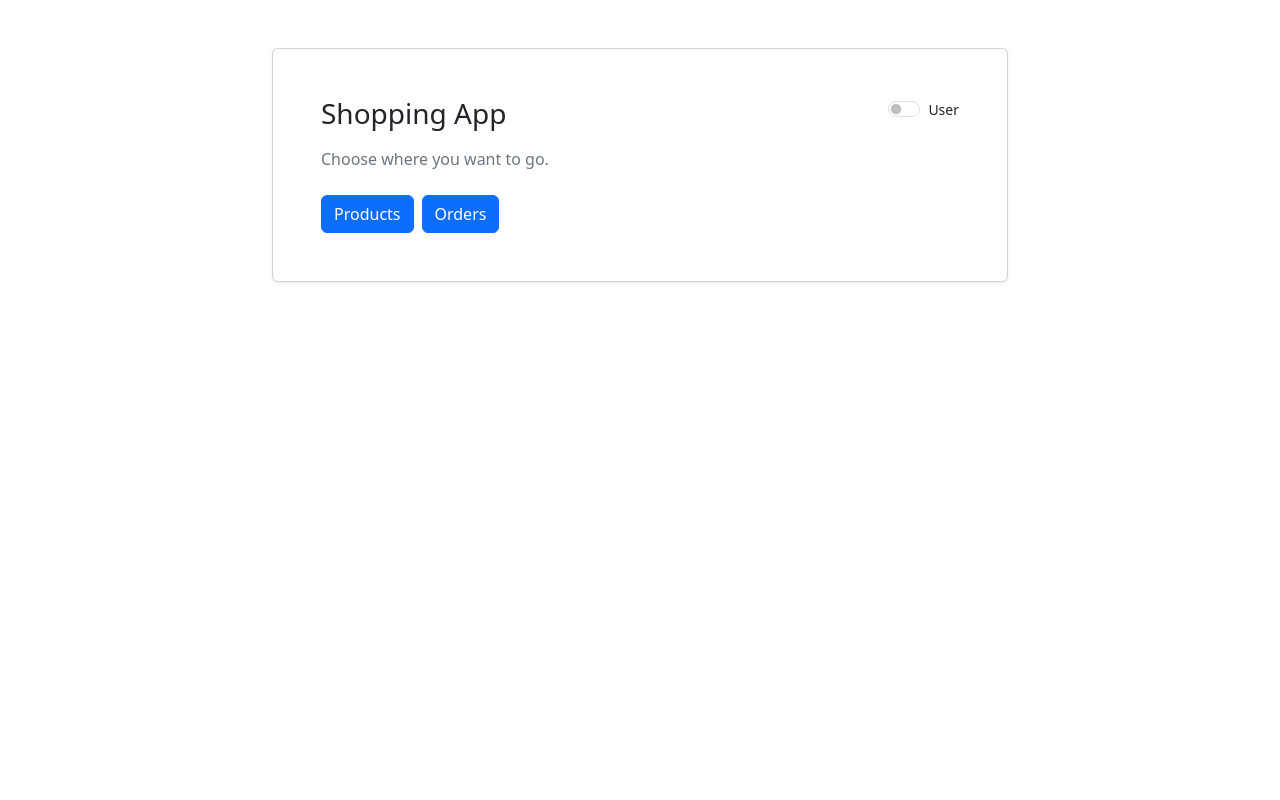
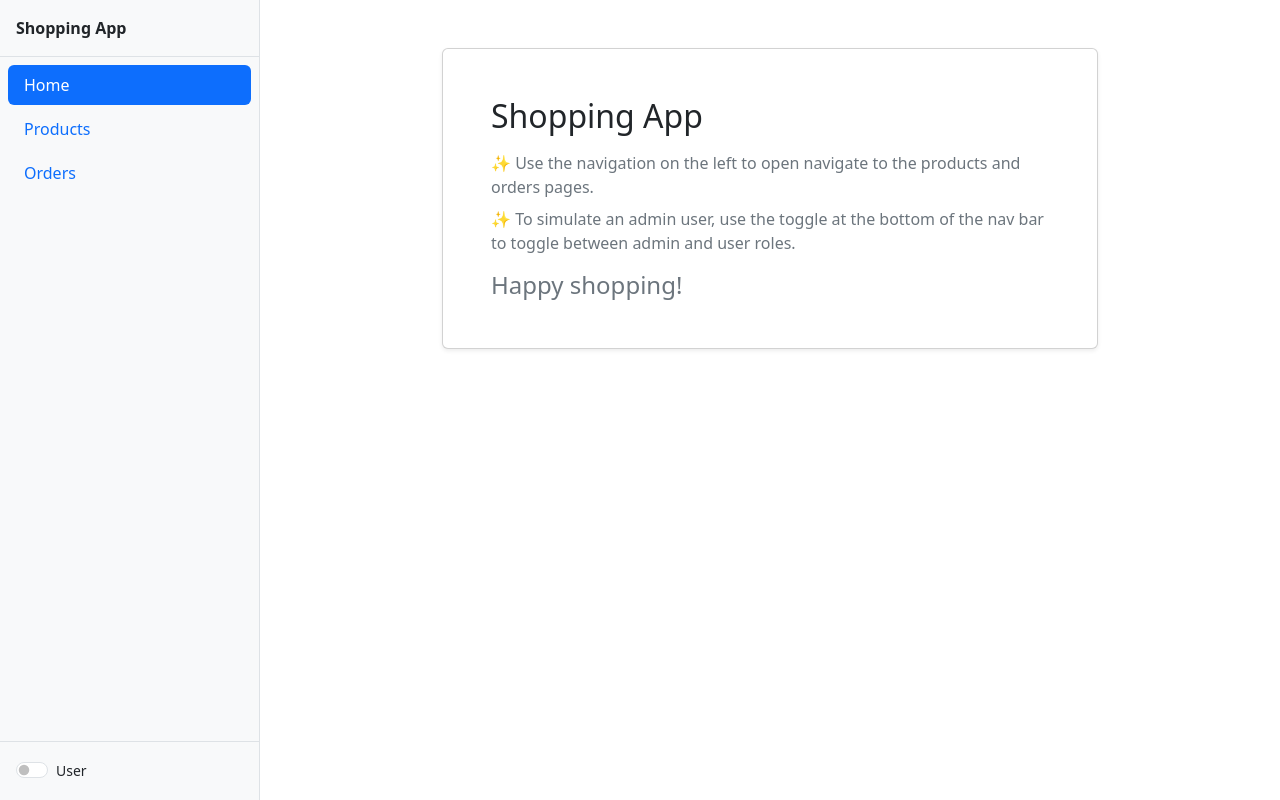
Before and after one commit to substitute03/ShoppingAppNg, an Angular app in the folder ShoppingAppNg/: page / in a window 1280 px wide. Built offline with nearby package versions, Linux system fonts and the light colour scheme.

Commit message:
Add vertical nav bar

```diff
--- a/ShoppingAppNg/src/app/app.html
+++ b/ShoppingAppNg/src/app/app.html
@@ -1 +1,44 @@
-<router-outlet />
+<div class="d-flex min-vh-100">
+  <aside
+    class="border-end bg-light flex-shrink-0 d-flex flex-column"
+    style="width: 260px"
+    aria-label="Main navigation"
+  >
+    <div class="p-3 border-bottom">
+      <span class="fw-semibold">Shopping App</span>
+    </div>
+    <nav class="nav nav-pills flex-column p-2 gap-1 flex-grow-1">
+      <a
+        class="nav-link text-start"
+        routerLink="/"
+        routerLinkActive="active"
+        [routerLinkActiveOptions]="{ exact: true }"
+      >
+        Home
+      </a>
+      <a class="nav-link text-start" routerLink="/products" routerLinkActive="active">
+        Products
+      </a>
+      <a class="nav-link text-start" routerLink="/orders" routerLinkActive="active">
+        Orders
+      </a>
+    </nav>
+    <div class="p-3 border-top mt-auto">
+      <div class="form-check form-switch">
+        <input
+          id="app-admin-role-toggle"
+          class="form-check-input"
+          type="checkbox"
+          [ngModel]="userRoleService.isAdmin()"
+          (ngModelChange)="onRoleChanged($event)"
+        />
+        <label class="form-check-label small" for="app-admin-role-toggle">
+          {{ userRoleService.isAdmin() ? 'Admin' : 'User' }}
+        </label>
+      </div>
+    </div>
+  </aside>
+  <main class="flex-grow-1 min-vh-100 bg-body">
+    <router-outlet />
+  </main>
+</div>
--- a/ShoppingAppNg/src/app/app.ts
+++ b/ShoppingAppNg/src/app/app.ts
@@ -1,9 +1,17 @@
 import { Component } from '@angular/core';
-import { RouterOutlet } from '@angular/router';
+import { FormsModule } from '@angular/forms';
+import { RouterLink, RouterLinkActive, RouterOutlet } from '@angular/router';
+import { UserRoleService } from './services/user-role.service';
 
 @Component({
   selector: 'app-root',
-  imports: [RouterOutlet],
+  imports: [RouterOutlet, RouterLink, RouterLinkActive, FormsModule],
   templateUrl: './app.html'
 })
-export class App {}
+export class App {
+  constructor(public readonly userRoleService: UserRoleService) {}
+
+  onRoleChanged(isAdmin: boolean): void {
+    this.userRoleService.setIsAdmin(isAdmin);
+  }
+}
--- a/ShoppingAppNg/src/app/pages/home/home.component.html
+++ b/ShoppingAppNg/src/app/pages/home/home.component.html
@@ -3,29 +3,16 @@
     <div class="col-lg-8">
       <div class="card shadow-sm">
         <div class="card-body p-4 p-md-5">
-          <div class="d-flex justify-content-between align-items-start mb-3">
-            <h1 class="h3 m-0">Shopping App</h1>
-            <div class="form-check form-switch">
-              <input
-                id="admin-role-toggle"
-                class="form-check-input"
-                type="checkbox"
-                [ngModel]="userRoleService.isAdmin()"
-                (ngModelChange)="onRoleChanged($event)"
-              />
-              <label class="form-check-label small" for="admin-role-toggle">
-                {{ userRoleService.isAdmin() ? 'Admin' : 'User' }}
-              </label>
-            </div>
-          </div>
-          <p class="text-secondary mb-4">
-            Choose where you want to go.
+          <h2 class="mb-3">Shopping App</h2>
+          <p class="text-secondary mb-2">
+            ✨ Use the navigation on the left to open navigate to the products and orders pages.
           </p>
-
-          <div class="d-flex flex-wrap gap-2">
-            <a class="btn btn-primary" routerLink="/products">Products</a>
-            <a class="btn btn-primary" routerLink="/orders">Orders</a>
-          </div>
+          <p class="text-secondary mb-6">
+            ✨ To simulate an admin user, use the toggle at the bottom of the nav bar to toggle between admin and user roles.
+          </p>
+          <h4 class="text-secondary mb-0">
+            Happy shopping!
+          </h4>
         </div>
       </div>
     </div>
--- a/ShoppingAppNg/src/app/pages/home/home.component.ts
+++ b/ShoppingAppNg/src/app/pages/home/home.component.ts
@@ -1,17 +1,8 @@
 import { Component } from '@angular/core';
-import { FormsModule } from '@angular/forms';
-import { RouterLink } from '@angular/router';
-import { UserRoleService } from '../../services/user-role.service';
 
 @Component({
   selector: 'app-home',
-  imports: [RouterLink, FormsModule],
+  imports: [],
   templateUrl: './home.component.html'
 })
-export class HomeComponent {
-  constructor(public readonly userRoleService: UserRoleService) {}
-
-  onRoleChanged(isAdmin: boolean): void {
-    this.userRoleService.setIsAdmin(isAdmin);
-  }
-}
+export class HomeComponent {}
--- a/ShoppingAppNg/src/app/pages/orders/orders.component.html
+++ b/ShoppingAppNg/src/app/pages/orders/orders.component.html
@@ -1,8 +1,5 @@
 <div class="container py-4">
-  <div class="d-flex justify-content-between align-items-center mb-3">
-    <h1 class="h3 m-0">Orders</h1>
-    <a class="btn btn-outline-secondary" routerLink="/">Home</a>
-  </div>
+  <h1 class="h3 mb-3">Orders</h1>
 
   <div class="card shadow-sm">
     <div class="card-header bg-white border-bottom-0 pb-0">
--- a/ShoppingAppNg/src/app/pages/orders/orders.component.ts
+++ b/ShoppingAppNg/src/app/pages/orders/orders.component.ts
@@ -1,7 +1,6 @@
 import { CommonModule, CurrencyPipe, DatePipe } from '@angular/common';
 import { Component, OnInit, signal } from '@angular/core';
 import { FormArray, FormBuilder, FormGroup, ReactiveFormsModule, Validators } from '@angular/forms';
-import { RouterLink } from '@angular/router';
 import { Product } from '../../models/product';
 import { CreateOrderRequest, Order } from '../../models/order';
 import { OrdersApiService } from '../../services/orders-api.service';
@@ -9,7 +8,7 @@ import { ProductsApiService } from '../../services/products-api.service';
 
 @Component({
   selector: 'app-orders',
-  imports: [CommonModule, ReactiveFormsModule, RouterLink, DatePipe, CurrencyPipe],
+  imports: [CommonModule, ReactiveFormsModule, DatePipe, CurrencyPipe],
   templateUrl: './orders.component.html'
 })
 export class OrdersComponent implements OnInit {
--- a/ShoppingAppNg/src/app/pages/products/products.component.html
+++ b/ShoppingAppNg/src/app/pages/products/products.component.html
@@ -1,8 +1,5 @@
 <div class="container py-4">
-  <div class="d-flex justify-content-between align-items-center mb-3">
-    <h1 class="h3 m-0">Products</h1>
-    <a class="btn btn-outline-secondary" routerLink="/">Home</a>
-  </div>
+  <h1 class="h3 mb-3">Products</h1>
 
   @if (errorMessage()) {
     <div class="alert alert-danger" role="alert">
--- a/ShoppingAppNg/src/app/pages/products/products.component.ts
+++ b/ShoppingAppNg/src/app/pages/products/products.component.ts
@@ -1,7 +1,6 @@
 import { CommonModule, CurrencyPipe } from '@angular/common';
 import { Component, OnInit, signal } from '@angular/core';
 import { FormsModule } from '@angular/forms';
-import { RouterLink } from '@angular/router';
 import { CreateProductRequest, Product } from '../../models/product';
 import { ProductsApiService } from '../../services/products-api.service';
 
@@ -9,7 +8,7 @@ type ProductRow = Product & { isPending?: boolean };
 
 @Component({
   selector: 'app-products',
-  imports: [CommonModule, FormsModule, RouterLink, CurrencyPipe],
+  imports: [CommonModule, FormsModule, CurrencyPipe],
   templateUrl: './products.component.html'
 })
 export class ProductsComponent implements OnInit {
```
